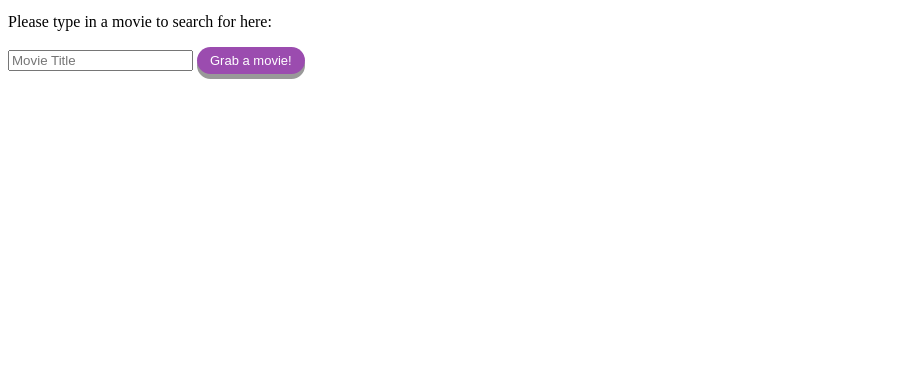
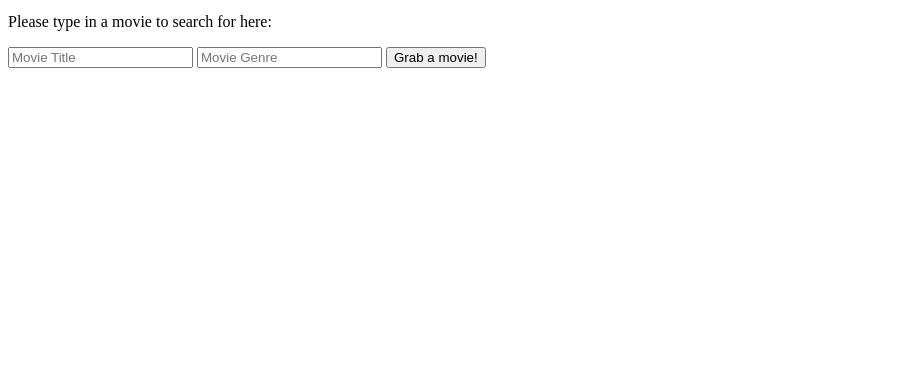
Before and after one commit to Meahgan/Angular-Project, a plain HTML site: page index.html in a window 1280 px wide. Shown: the part 430-800 px from the top of the page, without its empty margins (0-922 px from the left). Drawn offline with nearby package versions, Linux system fonts and the light colour scheme; some packages are replaced by stand-ins of ours.

Commit message:
deleted some css

```diff
--- a/Home.js
+++ b/Home.js
@@ -4,6 +4,7 @@
         template: `<div class="welcome"> Welcome to the MOVIE page! </div>
         <p>Please type in a movie to search for here:</p>
         <input ng-model="$ctrl.title" placeholder="Movie Title"/>
+        <input ng-model="$ctrl.overview" placeholder="Movie Genre"/>
         <button class="button" ng-click="$ctrl.getMovie()"> Grab a movie! </button>
         `,
         controller: function (movieService, $location) {
--- a/stylesheet.css
+++ b/stylesheet.css
@@ -6,8 +6,8 @@ a {
   color: gray;
   font-size: 25px;
   font-family: Courier;
+}
 
-}
 .navbar {
   display: flex;
   flex-direction: column;
@@ -16,7 +16,6 @@ a {
   height: 30%;
   justify-content: flex-start;
   align-items: center;
-
 }
 
 .welcome {
@@ -27,24 +26,3 @@ a {
   font-family: Courier;
   font-style: bold;
 }
-
-.button {
-  padding: 6px 13px;
-  font-size: 13px;
-  text-align: center;
-  cursor: pointer;
-  outline: none;
-  color: #fff;
-  background-color: #9b4caf;
-  border: none;
-  border-radius: 15px;
-  box-shadow: 0 5px #999;
-}
-
-.button:hover {background-color: #602e6d}
-
-.button:active {
-  background-color: #9b4caf;
-  box-shadow: 0 5px #666;
-  transform: translateY(4px);
-}
```
